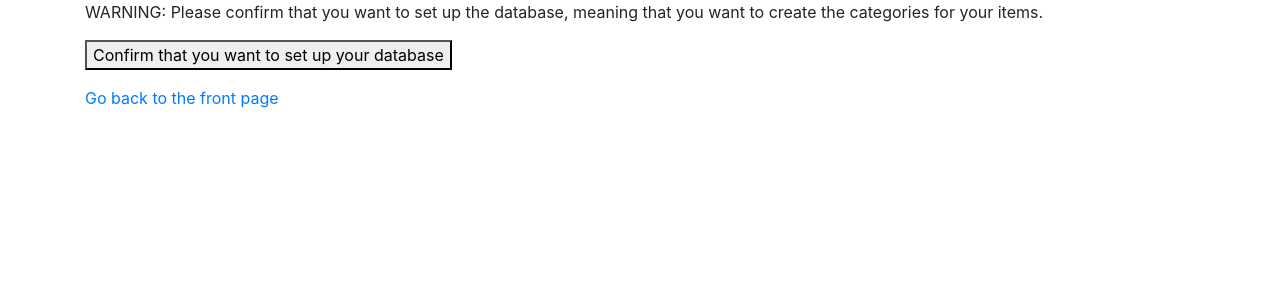
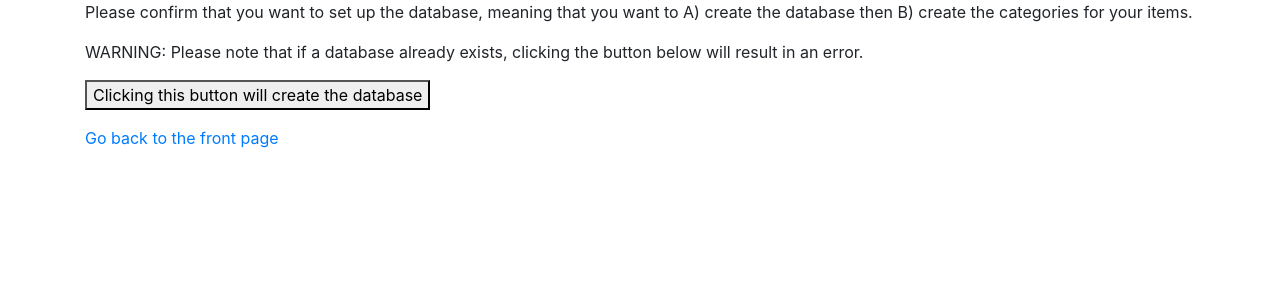
Before and after one commit to petterbejo/storage-app, a Flask app: page /confirm_setup in a window 1280 px wide. Shown: the top 300 px of the page. Run offline with Flask 2, Linux system fonts and the light colour scheme; some libraries are stand-ins or nearby versions.

Commit message:
Update description on what will happen upon clicking the button

```diff
--- a/webapp/templates/confirm_setup.html
+++ b/webapp/templates/confirm_setup.html
@@ -2,9 +2,9 @@
 
 {% block content %}
 
-<p>WARNING: Please confirm that you want to set up the database, meaning that you want to create the categories for your items. </p>
-
-<button type="button" onclick="window.location.href='{{ url_for('run_db_setup') }}' ">Confirm that you want to set up your database</button>
+<p>Please confirm that you want to set up the database, meaning that you want to A) create the database then B) create the categories for your items. </p>
+<p>WARNING: Please note that if a database already exists, clicking the button below will result in an error.</p>
+<button type="button" onclick="window.location.href='{{ url_for('run_db_setup') }}' ">Clicking this button will create the database</button>
 
 <p></p>
 <p><a href="{{ url_for('index') }}">Go back to the front page</a> </p>
```
